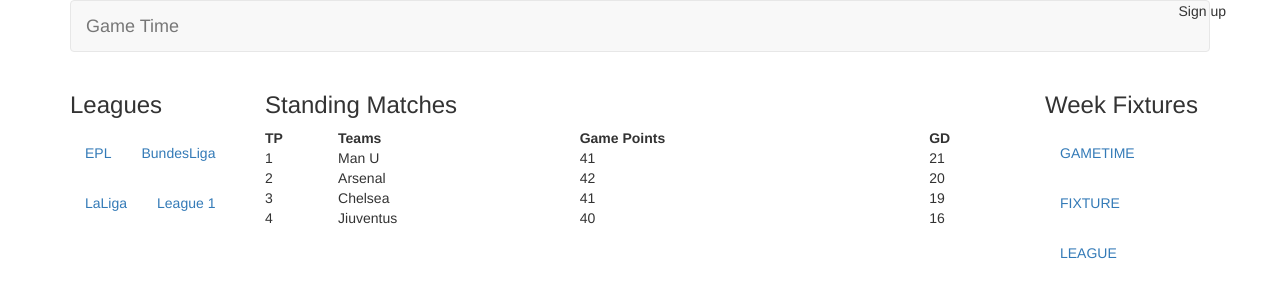
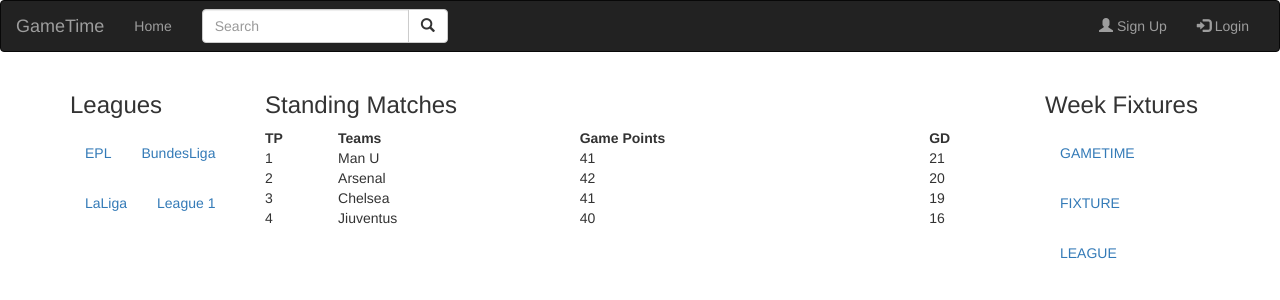
Before and after one commit to petersoleeh/GameTime, a Flask app: page / in a window 1280 px wide. Shown: the top 300 px of the page. Run offline with Flask 2, Linux system fonts and the light colour scheme; some libraries are stand-ins or nearby versions.

Commit message:
modify navbar

```diff
--- a/app/templates/navbar.html
+++ b/app/templates/navbar.html
@@ -1,15 +1,47 @@
-<div class="container">
-  <nav class="navbar navbar-default">
-    <div class="container">
+<!DOCTYPE html>
+<html>
+
+  <head>
+    <meta charset="utf-8">
+    <link rel="stylesheet" href="./css/index.css">
+    <title></title>
+  </head>
+
+  <body>
+    <div class="navbar navbar-inverse" role="navigation" id="navigate">
+      <div class="container-fluid">
         <div class="navbar-header">
-        <a class="navbar-brand" href="/">Game Time</a>
+          <button type="button" class="navbar-toggle" data-toggle="collapse" data-target=".navbar-collapse">
+                     <span class="sr-only">Toggle navigation</span>
+                     <span class="icon-bar"></span>
+                     <span class="icon-bar"></span>
+                     <span class="icon-bar"></span>
+                   </button>
+          <a class="navbar-brand" href="/"> GameTime </a>
         </div>
         <div class="navbar-collapse collapse">
+          <ul class="nav navbar-nav">
+            <li><a href="/">Home</a></li>
+          </ul>
+          <form class="navbar-form navbar-left">
+            <div class="input-group">
+              <input type="text" class="form-control" placeholder="Search">
+              <div class="input-group-btn">
+                <button class="btn btn-default" type="submit">
+                  <i class="glyphicon glyphicon-search"></i>
+                </button>
+              </div>
+            </div>
+          </form>
           <ul class="nav navbar-nav navbar-right">
-          <li>Sign up</li>
+            <li><a href="#"><span class="glyphicon glyphicon-user"></span> Sign Up</a></li>
+            <li><a href="#"><span class="glyphicon glyphicon-log-in"></span> Login</a></li>
           </ul>
         </div>
-      <!-- <h1>game time</h1> -->
       </div>
-  </nav>
     </div>
+
+
+  </body>
+
+</html>
```
Lines whose indentation alone changed are shown as unchanged.
